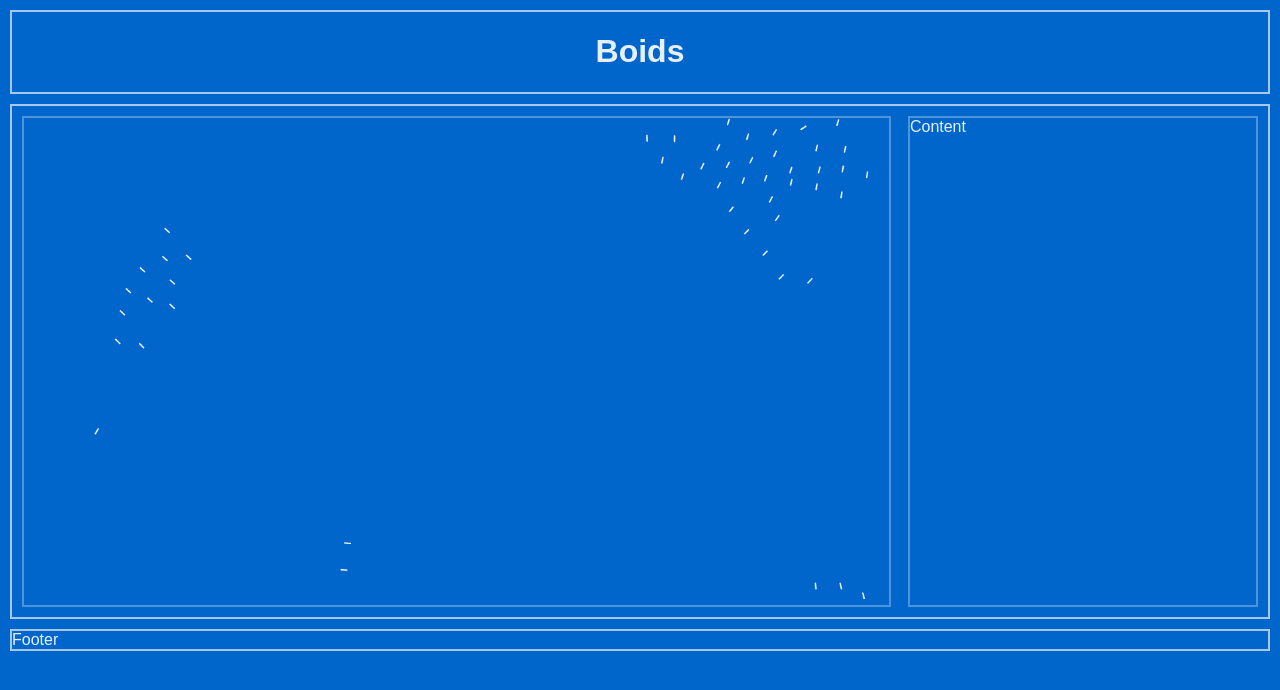
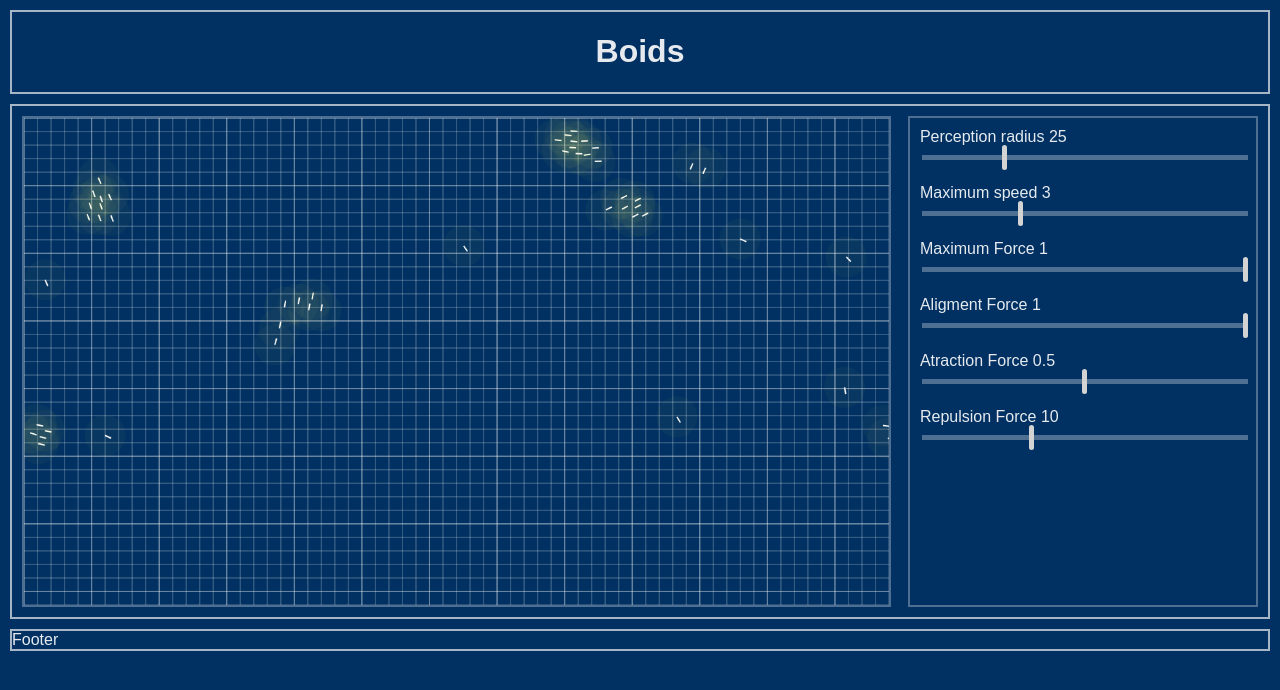
Before and after one commit to PMerka/boids, a React (Create React App) app: page / in a window 1280 px wide. Shown: the top 690 px of the page. Built offline with nearby package versions, Linux system fonts and the light colour scheme.

Commit message:
Controls options + styling

```diff
--- a/src/App.css
+++ b/src/App.css
@@ -1,6 +1,6 @@
 html, body{
   margin: 0;
-  background-color:#06c;
+  background-color:rgb(1, 49, 98);
   color: rgba(255, 255, 255, 0.9);
   font-family: sans-serif;
 }
@@ -51,8 +51,39 @@ h1{
 }
 
 #main-canvas{
-
     width: 100%;
     aspect-ratio: 16 / 9;
     /*background-color: rgb(0, 0, 0);*/
 }
+
+.slider {
+  -webkit-appearance: none;  /* Override default CSS styles */
+  appearance: none;
+  width: 100%; /* Full-width */
+  height: 5px; /* Specified height */
+  background: rgba(255, 254, 254, 0.3); /* Grey background */
+  outline: none; /* Remove outline */
+}
+
+::-webkit-slider-runnable-track {
+  background: none;
+}
+
+.slider::-webkit-slider-thumb {
+  -webkit-appearance: none; /* Override default look */
+  appearance: none;
+  width: 5px; /* Set a specific slider handle width */
+  height: 25px; /* Slider handle height */
+  background: #d3d3d3; /* Green background */
+  border-radius: 2.5px;
+  cursor: pointer; /* Cursor on hover */
+}
+
+.slider::-moz-range-thumb {
+  width: 5px; /* Set a specific slider handle width */
+  height: 25px; /* Slider handle height */
+  background: #d3d3d3; /* Green background */
+  border-radius: 5px;
+  border-color: none;
+  cursor: pointer; /* Cursor on hover */
+}
--- a/src/App.js
+++ b/src/App.js
@@ -1,26 +1,46 @@
-import './App.css';
-import CanvasElement from './components/Canvas';
-import Controls from './components/Controls';
+import "./App.css";
+import CanvasElement from "./components/Canvas";
+import Controls from "./components/Controls";
 import { Animation, Boid } from "./simulationLogic/animation";
-import { useEffect, useRef, useState } from 'react';
+import { useEffect, useRef, useState } from "react";
 
 function App() {
   const canvasRef = useRef(null);
   const animation = useRef(null);
+  const [boidVision, setBoidVision] = useState(25);
+  const [maxForce, setBoidmaxForce] = useState(100);
+  const [property, setProperty] = useState({
+    perception: 25,
+    maxSpeed: 3,
+    maxForce: 1,
+    alignForce: 1,
+    cohesionForce: 0.5,
+    separationForceConstant: 10,
+  });
 
   const fullScreen = () => {
     canvasRef.current.requestFullscreen();
   };
 
+  const updateProperty = (key, value) => {
+    animation.current.updatePropertyOfBoid(key, value);
+    let newProperty = { ...property };
+    newProperty[key] = Number(value);
+    setProperty(newProperty);
+  };
+
   const addBoidToPosition = (e) => {
     const rect = e.target.getBoundingClientRect();
-    const canvasPageHeight= rect.bottom - rect.top
-    const canvasPageWidth= rect.right - rect.left
+    const canvasPageHeight = rect.bottom - rect.top;
+    const canvasPageWidth = rect.right - rect.left;
     const x = e.clientX - rect.left; //x position within the element.
-    const y = e.clientY - rect.top;  //y position within the element.
-    console.log(rect.top, rect.bottom)
-    animation.current.addBoid([x*canvasRef.current.width/canvasPageWidth, y*canvasRef.current.height/canvasPageHeight])
-  }
+    const y = e.clientY - rect.top; //y position within the element.
+    console.log(rect.top, rect.bottom);
+    animation.current.addBoid([
+      (x * canvasRef.current.width) / canvasPageWidth,
+      (y * canvasRef.current.height) / canvasPageHeight,
+    ]);
+  };
 
   useEffect(() => {
     canvasRef.current.width = 1280;
@@ -30,34 +50,38 @@ function App() {
     animation.current = new Animation(
       ctx,
       canvasRef.current.width,
-      canvasRef.current.height,
+      canvasRef.current.height
     );
-    animation.current.addMultipleBoids(50)
+    animation.current.addMultipleBoids(50, 30);
     // calling animation
-    const animationFrameId = window.requestAnimationFrame(() => animation.current.animate());
+    const animationFrameId = window.requestAnimationFrame(() =>
+      animation.current.animate()
+    );
 
     return () => {
       window.cancelAnimationFrame(animationFrameId);
-    }
+    };
   }, []);
 
   return (
     <div className="box">
-
       <div className="header big-border">
         <h1>Boids</h1>
       </div>
 
       <div className="main-simulation big-border">
-        <CanvasElement addBoidToPosition={addBoidToPosition} canvasRef={canvasRef}/>
-        <Controls/>
-
+        <CanvasElement
+          addBoidToPosition={addBoidToPosition}
+          canvasRef={canvasRef}
+        />
+        <Controls
+          updateProperty={updateProperty}
+          property={property}
+          setProperty={setProperty}
+        />
       </div>
 
-      <div className="footer big-border">
-          Footer
-      </div>
-
+      <div className="footer big-border">Footer</div>
     </div>
   );
 }
--- /dev/null
+++ b/src/components/ControlElement.jsx
@@ -0,0 +1,15 @@
+function ControlElement({title, propertyName, properties, updateProperties, minValue, maxValue, step=1}) {
+    return (
+        <div style={{padding: "10px"}}>
+            <div>
+                {title} {properties[propertyName]}
+            </div>
+
+            <div >
+                <input className="slider" type="range" step={step} min={minValue} max={maxValue} value={properties[propertyName]} onChange={(e) => updateProperties(propertyName, e.target.value) }/>
+            </div>
+        </div>
+     );
+}
+
+export default ControlElement;
--- a/src/components/Controls.jsx
+++ b/src/components/Controls.jsx
@@ -1,8 +1,68 @@
-function Controls() {
-    return (
+import ControlElement from "./ControlElement";
+
+function Controls({ updateProperty, property, setProperty }) {
+  return (
     <div className="options-element">
-        Content
-    </div>);
+
+      <ControlElement
+        title={"Perception radius"}
+        propertyName={"perception"}
+        properties={property}
+        updateProperties={updateProperty}
+        minValue={0}
+        maxValue={100}
+      />
+
+    <ControlElement
+        title={"Maximum speed"}
+        propertyName={"maxSpeed"}
+        properties={property}
+        updateProperties={updateProperty}
+        minValue={0}
+        maxValue={10}
+      />
+
+    <ControlElement
+        title={"Maximum Force"}
+        propertyName={"maxForce"}
+        properties={property}
+        updateProperties={updateProperty}
+        minValue={0}
+        maxValue={1}
+        step={0.01}
+      />
+
+    <ControlElement
+        title={"Aligment Force"}
+        propertyName={"alignForce"}
+        properties={property}
+        updateProperties={updateProperty}
+        minValue={0}
+        maxValue={1}
+        step={0.01}
+      />
+
+    <ControlElement
+        title={"Atraction Force"}
+        propertyName={"cohesionForce"}
+        properties={property}
+        updateProperties={updateProperty}
+        minValue={0}
+        maxValue={1}
+        step={0.01}
+      />
+
+    <ControlElement
+        title={"Repulsion Force"}
+        propertyName={"separationForceConstant"}
+        properties={property}
+        updateProperties={updateProperty}
+        minValue={0}
+        maxValue={30}
+        step={0.1}
+      />
+    </div>
+  );
 }
 
 export default Controls;
--- a/src/simulationLogic/animation.js
+++ b/src/simulationLogic/animation.js
@@ -8,17 +8,53 @@ class Animation {
       this.boids = []
     }
 
-    addMultipleBoids(numNewBoids){
+    updatePropertyOfBoid(propertyName, propertyValue){
+        for(const boid of this.boids){
+            boid[propertyName] = propertyValue
+        }
+    }
+
+    drawGrid(){
+        for(let i = 0; i<=this.height; i+=20){
+            this.ctx.strokeStyle = 'rgba(255, 254, 254, 0.40)';
+            if (i%100 != 0){
+                this.ctx.lineWidth = 1
+            }
+            else{
+                this.ctx.lineWidth = 2
+            }
+            this.ctx.beginPath();
+            this.ctx.moveTo(0, i);
+            this.ctx.lineTo(this.width, i);
+            this.ctx.stroke()
+        }
+
+        for(let i = 0; i<=this.width; i+=20){
+            this.ctx.strokeStyle = 'rgba(255, 254, 254, 0.40)';
+            if (i%100 != 0){
+                this.ctx.lineWidth = 1
+            }
+            else{
+                this.ctx.lineWidth = 2
+            }
+            this.ctx.beginPath();
+            this.ctx.moveTo(i, 0 );
+            this.ctx.lineTo(i, this.height );
+            this.ctx.stroke()
+        }
+    }
+
+    addMultipleBoids(numNewBoids, boidRadius){
       for (let i = 0; i < numNewBoids; i++) {
         this.boids.push(
           new Boid(
             [Math.random() * this.width,
             Math.random() * this.height],
             [5 * Math.random(),
-            5 * Math.random()]
+            5 * Math.random()],
+            boidRadius
           )
         );
-
     }}
 
     addBoid(position){
@@ -32,6 +68,7 @@ class Animation {
 
     animate() {
       this.ctx.clearRect(0, 0, this.width, this.height);
+      this.drawGrid()
       for (const boid of this.boids) {
         boid.updatePosition()
         boid.distanceBoids(this.boids)
@@ -46,7 +83,7 @@ class Animation {
   }
 
   class Boid{
-    constructor(position, velocity){
+    constructor(position, velocity, boidRadius = 50){
         if(!Array.isArray(position)) {
             throw new Error('Position argument is not array');
         }
@@ -59,12 +96,12 @@ class Animation {
         this.velocity = velocity
 
         //constants
-        this.perception = 50
-        this.maxSpeed = 5
-        this.maxForce = 100
+        this.perception = boidRadius
+        this.maxSpeed = 3
+        this.maxForce = 1
         this.alignForce = 1
         this.cohesionForce = 0.5
-        this.separationForceConstant = 20
+        this.separationForceConstant = 10
         this.avrgforces = true
     }
 
@@ -102,6 +139,14 @@ class Animation {
       ctx.moveTo(...this.position);
       ctx.lineTo(...endpoint);
       ctx.stroke();
+
+      ctx.fillStyle = 'rgba(255, 255, 100, 0.03)'
+      ctx.strokeStyle = 'rgba(255, 255, 100, 0.01)'
+      ctx.beginPath();
+      ctx.arc(this.position[0], this.position[1], this.perception, 0, 2 * Math.PI);
+      ctx.stroke();
+      ctx.fill();
+
   }
 
     align(){
```
